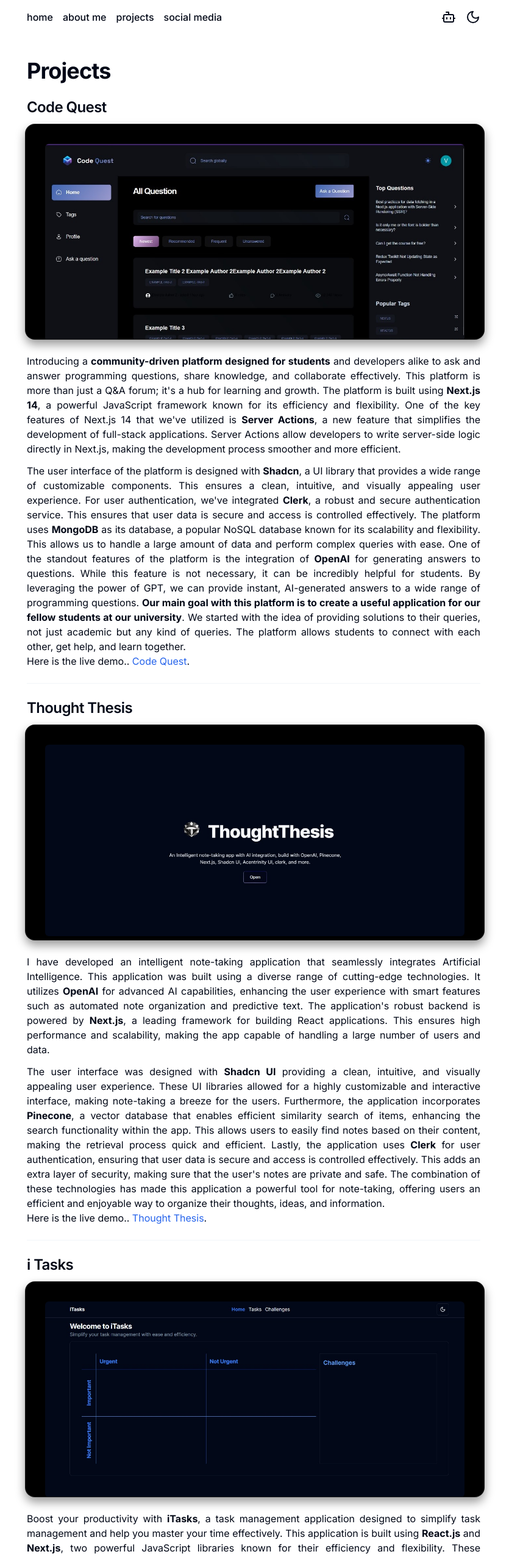
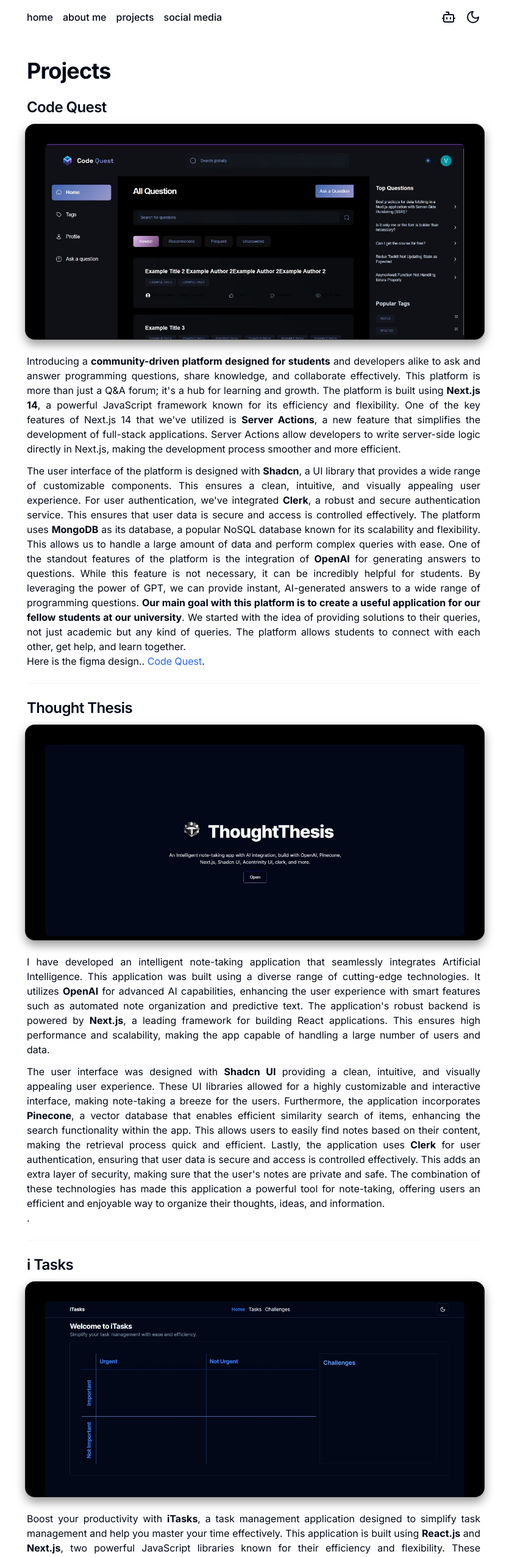
Before and after one commit to veerendra36/portfolio-website, a Next.js app: page /projects in a window 1280 px wide. Shown: the top 2553 px of the page at 61% size, without its empty margins (224-1059 px from the left). Built offline with nearby package versions, Linux system fonts and the light colour scheme.

Commit message:
Update page.tsx

```diff
--- a/src/app/projects/page.tsx
+++ b/src/app/projects/page.tsx
@@ -68,9 +68,9 @@
           not just academic but any kind of queries. The platform allows
           students to connect with each other, get help, and learn together.
         </p>{" "}
-        Here is the live demo..{" "}
+        Here is the figma design..{" "}
         <a
-          href="https://github.com/veerendra36/CodeQuest"
+          href="https://www.figma.com/design/cQl6aFYfzDibNvUcT596jl/Code-Quest?node-id=1%3A49&t=3CzqT08rQqAYWnte-1"
           className="text-primary hover:underline"
         >
           Code Quest
@@ -82,7 +82,7 @@
         <H2>Thought Thesis</H2>
         <PinContainer
           title="Thought Thesis"
-          href=""
+          href="https://twitter.com/mannupaaji"
         >
           <div className="flex h-[20rem] w-[45rem] basis-full flex-col p-4 tracking-tight text-slate-100/50 sm:basis-1/2 ">
             <Image
@@ -122,13 +122,6 @@
           note-taking, offering users an efficient and enjoyable way to organize
           their thoughts, ideas, and information.
         </p>{" "}
-        Here is the live demo..{" "}
-        <a
-          href="https://thought-thesis-ai-chat-box-implementation-yogi.vercel.app/"
-          className="text-primary hover:underline"
-        >
-          Thought Thesis
-        </a>
         .
       </section>
       <hr className="border-muted" />
@@ -205,7 +198,7 @@
           href="https://ieeexplore.ieee.org/abstract/document/10250585"
           className="text-primary hover:underline"
         >
-          Telugu News Classification Model
+          Drug Classification Model
         </a>
         .
       </section>
@@ -239,7 +232,7 @@
         </p>{" "}
         For more information please refer this{" "}
         <a
-          href="https://ieeexplore.ieee.org/document/10430996"
+          href="https://ieeexplore.ieee.org/abstract/document/10250585"
           className="text-primary hover:underline"
         >
           Telugu News classification model
```
